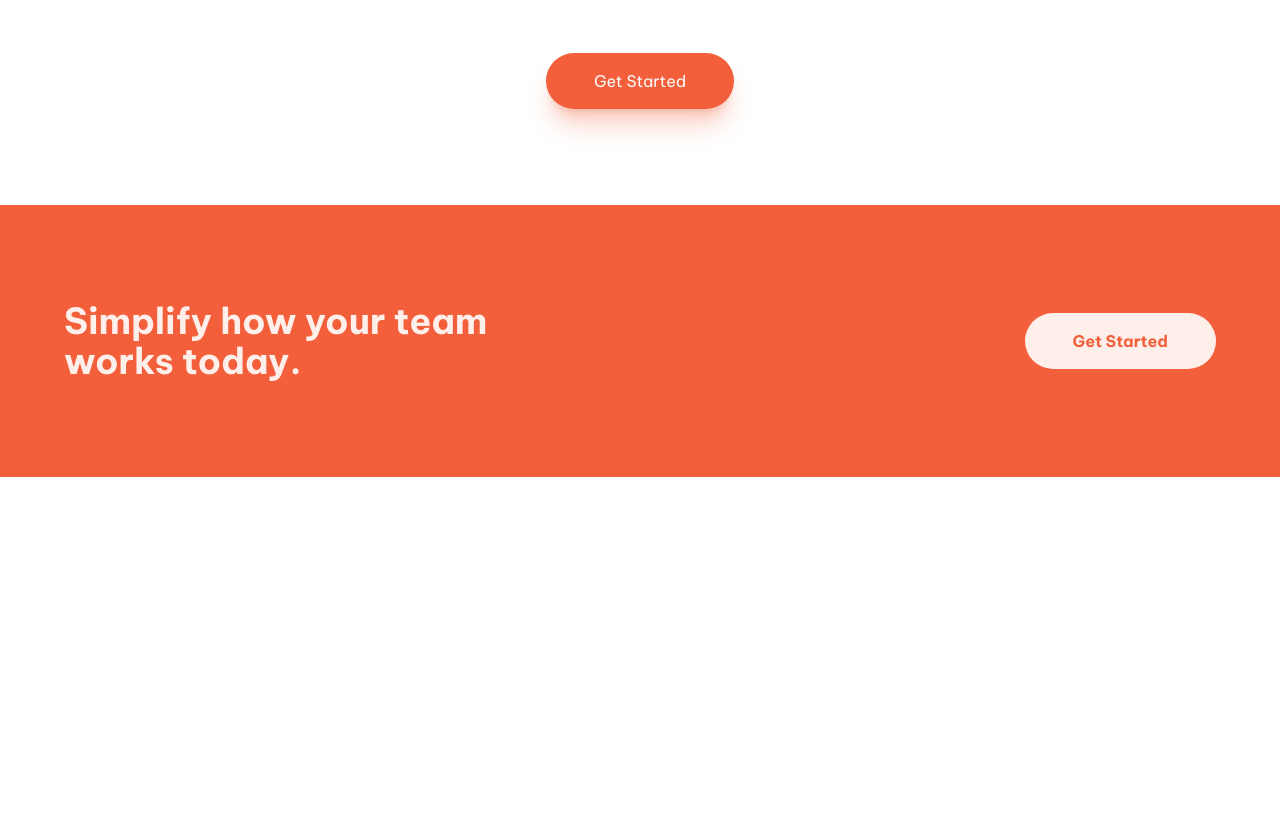
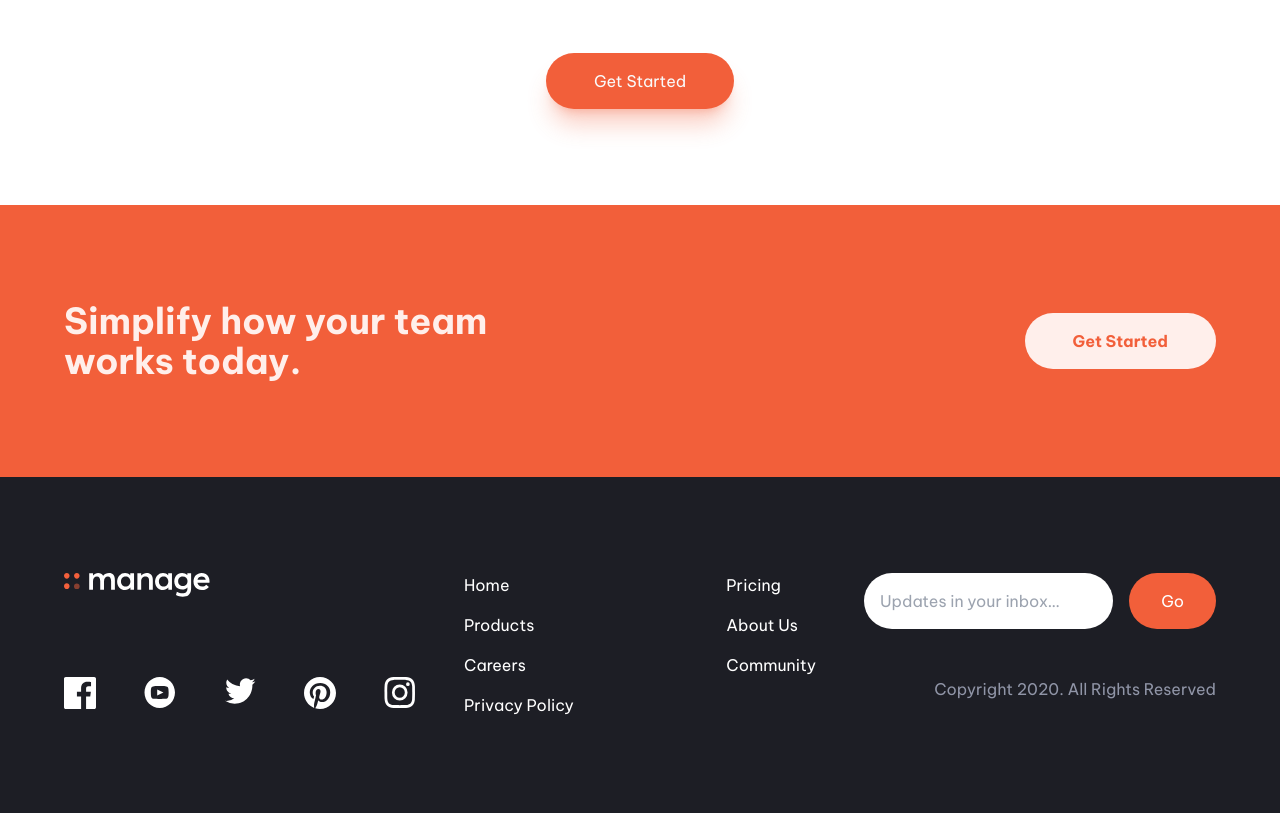
Before and after one commit to JhymerMartinez/TailwindCssLandingPage, a website built with Vite: page index.html in a window 1280 px wide. Shown: the part 1902-2715 px from the top of the page. Before the commit the page ends 2379 px from the top, so only its background shows below. Built offline with nearby package versions, Linux system fonts and the light colour scheme.

Commit message:
feat: add footer

```diff
--- a/index.html
+++ b/index.html
@@ -113,6 +113,47 @@
         <a href="" class="button text-bright-red bg-very-pale-red mx-auto md:mx-0 md:justify-self-end">Get Started</a>
       </div>
     </section>
+    <footer class="bg-very-dark-blue py-24 ">
+      <section
+        class="wrapper grid gap-12 justify-items-center footer-area md:footer-area-md md:grid-cols-3 md:justify-items-stretch">
+        <form action="" class="flex gap-4 min-w-[100px] w-full [grid-area:form]">
+          <input type="text" placeholder="Updates in your inbox…" class="min-w-[50px] flex-1 rounded-full px-4">
+          <input type="submit" value="Go" class="py-3 px-8 bg-bright-red rounded-full text-white">
+        </form>
+        <nav
+          class="grid grid-cols-[max-content_max-content] gap-y-4 justify-between text-white w-4/5 [grid-area:navigation] md:w-full">
+          <a href="">Home</a>
+          <a href="">Pricing</a>
+          <a href="">Products</a>
+          <a href="">About Us</a>
+          <a href="">Careers</a>
+          <a href="">Community</a>
+          <a href="">Privacy Policy</a>
+        </nav>
+        <div class="flex flex-wrap gap-4 justify-between w-full [grid-area:social-media]">
+          <a href="">
+            <img src="./src/images/icon-facebook.svg" alt="" class="w-8">
+          </a>
+          <a href="">
+            <img src="./src/images/icon-youtube.svg" alt="" class="w-8">
+          </a>
+          <a href="">
+            <img src="./src/images/icon-twitter.svg" alt="" class="w-8">
+          </a>
+          <a href="">
+            <img src="./src/images/icon-pinterest.svg" alt="" class="w-8">
+          </a>
+          <a href="">
+            <img src="./src/images/icon-instagram.svg" alt="" class="w-8">
+          </a>
+        </div>
+        <a href="" class="[grid-area:logo]">
+          <img src="./src/images/logo-white.svg" alt="">
+        </a>
+        <p class="text-dark-grayish-blue text-center [grid-area:copy] md:text-right">Copyright 2020. All Rights Reserved
+        </p>
+      </section>
+    </footer>
   </main>
 </body>
 
--- a/src/css/styles.css
+++ b/src/css/styles.css
@@ -10,4 +10,19 @@
   .button {
     @apply bg-bright-red text-vary-light-gray block w-max py-4 px-12 rounded-full;
   }
+
+  .footer-area {
+    grid-template-areas:
+    "form"
+    "navigation"
+    "social-media"
+    "logo"
+    "copy";
+  }
+
+  .footer-area-md {
+    grid-template-areas:
+    "logo         navigation form"
+    "social-media navigation copy";
+  }
 }
```
Also changed, not shown: src/images/logo-white.svg (added).
